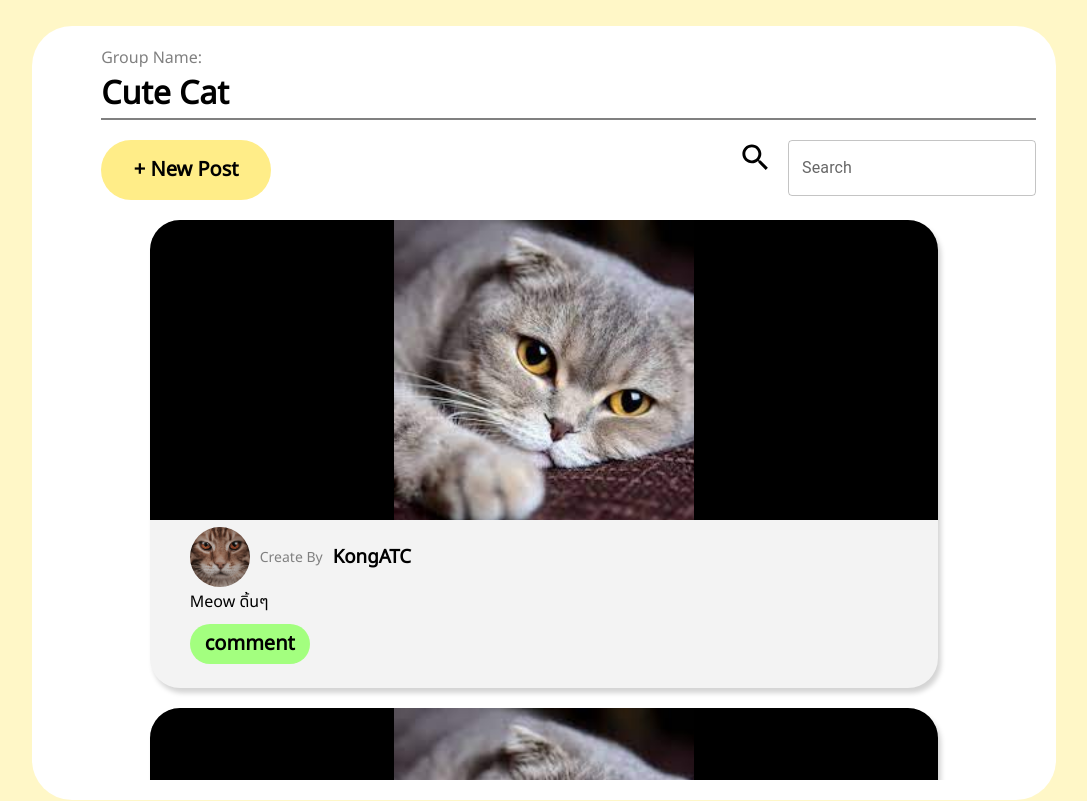
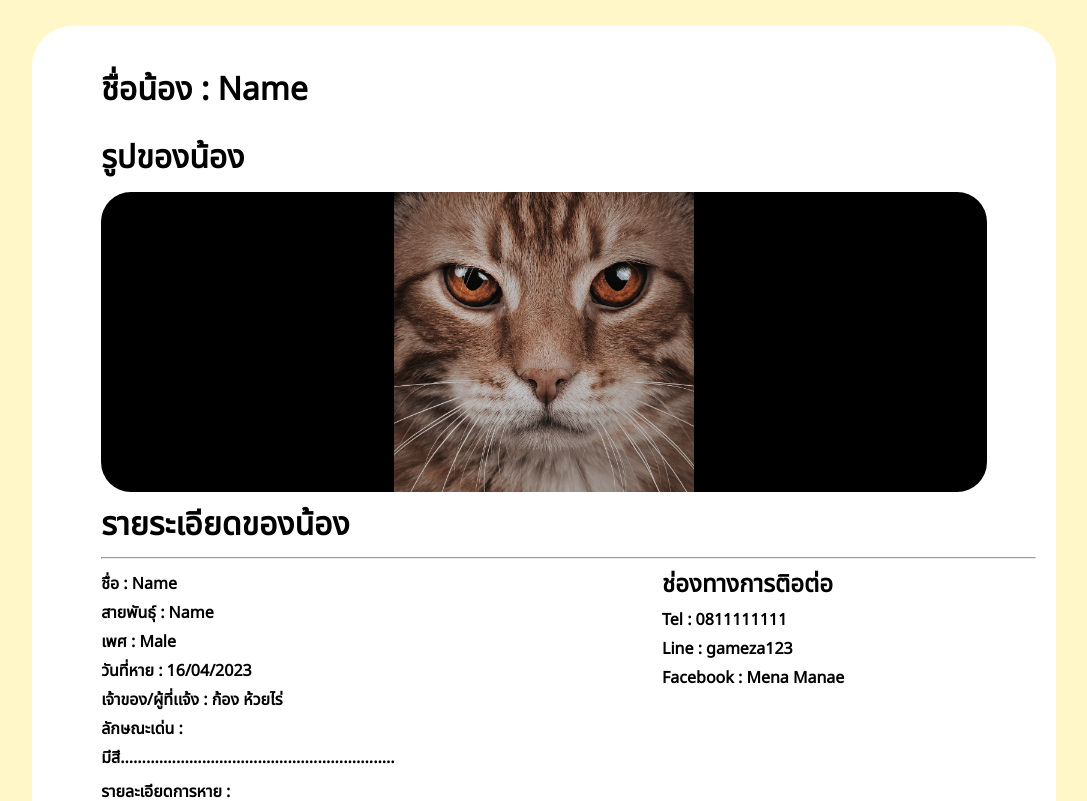
Before and after one commit to Sarawutgame/Mini-project-findmypet, a React (Create React App) app: page / in a window 1280 px wide. Shown: the top 801 px of the page, without its empty margins (96-1183 px from the left). Built offline with nearby package versions, Linux system fonts and the light colour scheme.

Commit message:
Add page Detail Lost

```diff
--- a/src/index.js
+++ b/src/index.js
@@ -4,14 +4,16 @@ import './index.css';
 // import App from './App';
 import reportWebVitals from './reportWebVitals';
 // import GroupPage from './grouppost/listgroup';
-import Group from './grouppost/grouppage';
+// import Group from './grouppost/grouppage';
+import Lostdetail from './lostpet/lostdetail';
 
 const root = ReactDOM.createRoot(document.getElementById('root'));
 root.render(
   <React.StrictMode>
     {/* <App /> */}
     {/* <GroupPage/> */}
-    <Group/>
+    {/* <Group/> */}
+    <Lostdetail/>
   </React.StrictMode>
 );
 
--- /dev/null
+++ b/src/lostpet/lostdetail.css
@@ -0,0 +1,185 @@
+@import url('https://fonts.googleapis.com/css2?family=Noto+Sans+Thai&display=swap');
+
+*{
+    box-sizing: border-box;
+    font-family: 'Noto Sans Thai', sans-serif;
+}
+
+body{
+    display: flex;
+    background-color: #fff7c7;
+    min-height: 100vh;
+    flex-direction: column;
+}
+.contrainer{
+    width: 80%;
+    margin-left: 10%;
+    margin-right: 10%;
+    margin-top: 2%;
+    background-color: rgb(255, 255, 255);
+    min-height: 90vh;
+    border-radius: 40px;
+    padding: 20px;
+}
+
+.header-name{
+    margin-left: 5%;
+}
+
+.line{
+    height:2px;
+    border-width:0;
+    color:gray;
+    background-color:gray;
+    margin-top: 0;
+    margin-left: 5%;
+}
+
+
+.contrainer-map{
+    width: 90%;
+    height: 400px;
+    background-color: rgb(255, 221, 221);
+    margin-left: 5%;
+}
+
+.header-box{
+    /* background-color: rgb(236, 255, 255); */
+    margin-left: 5%;
+    margin-top: 1%;
+}
+
+.detail-content{
+    margin-left: 5%;
+    /* background-color: azure; */
+}
+
+.contrain-info{
+    display: flex;
+    flex-direction: row;
+}
+
+.contrain-info1{
+    width: 60%;
+}
+.contrain-info2{
+    width: 40%;
+}
+.text-detail{
+    margin-left: 0;
+    margin-top: 5px;
+    margin-right: 5px;
+    margin-bottom: 5px;
+}
+
+.longdetail1{
+    width: 90%;
+    margin-bottom: 10px;
+    word-wrap: break-word;
+    white-space:pre-wrap;
+    font-weight: 600;
+}
+
+.contrain-info3{
+    width: 100%;
+}
+
+.img-contrainer{
+    background-color: black;
+    height: 300px;
+    width: 90%;
+    margin-left: 5%;
+    display: flex;
+    justify-content: center;
+    border-radius: 30px;
+}
+
+.img-detail{
+    object-fit: contain;
+    height: 300px;
+    width: 100%;
+}
+
+.img-header{
+    margin-left: 5%;
+
+}
+.header-img-text{
+    font-size: 32px;
+    margin-top: 10px;
+    margin-bottom: 10px;
+}
+
+.hint-contrainer{
+    background-color: rgb(239, 222, 255);
+    width: 90%;
+    margin-left: 5%;
+    margin-top: 20px;
+}
+
+.hint-box{
+    display: flex;
+    flex-direction: column;
+    overflow-y: scroll;
+    background-color: rgb(255, 255, 255);
+    max-height: 40vh;
+    width: 100%;
+}
+
+
+
+.hint-con{
+    display: flex;
+    flex-direction: column;
+}
+
+.user-hint-con{
+    margin-left: 5%;
+    margin-top: 5px;
+    display: flex;
+    flex-direction: row;
+    align-items: center;
+}
+
+.img-pro-con{
+    width: 50px;
+    height: 50px;
+    object-fit: cover;
+    border-radius: 50%;
+}
+
+.name-hint{
+    margin-left: 10px;
+}
+
+.pro-create{
+    margin-right: 0px;
+    margin-left: 10px;
+    color:gray;
+    font-size: 14px;
+}
+
+.content-hint{
+    width: 90%;
+    max-height:90px;
+    margin-left:5%;
+    margin-bottom: 10px;
+
+    word-wrap: break-word;
+    white-space:pre-wrap;
+}
+
+.button-con2{
+    width: 90%;
+    margin-bottom: 30px;
+    margin-left: 5%;
+}
+
+.button-summit{
+    width: 150px;
+    height: 55px;
+    border-radius: 30px;
+    border-color: #F9F9F9;
+    background-color: #77c054;
+    border: 0px;
+}
--- /dev/null
+++ b/src/lostpet/lostdetail.js
@@ -0,0 +1,106 @@
+import './lostdetail.css'
+import catim from '../photo-1611915387288-fd8d2f5f928b.jpg'
+
+function Hi(){
+  return(console.log('hi'));
+}
+
+function HintItem(props){
+  const {id_hint, create_hint_name, datetime, hint_des} = props
+  console.log(id_hint)
+  return(
+    <div className='hint-con'>
+      <div className='user-hint-con'>
+        <img src={catim} alt='img-pro' className='img-pro-con'/>
+        <h3 className='name-hint'>{create_hint_name}</h3>
+        <p className='pro-create'>{datetime}</p>
+      </div>
+      <div className='content-hint'>
+        {hint_des}
+      </div>
+    </div>
+  );
+}
+
+
+
+function Lostdetail() {
+
+  const hint_mock = [
+    {id_hint:'1', create_hint_name:'GamePoro', datetime:'16/0402023 22.20', hint_des:'อาจจะอยู่ที่เเถวสวน'},
+    {id_hint:'2', create_hint_name:'GamePoro', datetime:'16/0402023 22.20', hint_des:'อาจจะอยู่ที่เเถวสวนหน้าซอย'}]
+
+  return (
+    <div className='contrainer'>
+        <div className='header-name'>
+          <h1 style={{marginTop:'20px', marginBottom:'20px'}}>ชื่อน้อง : Name</h1>
+        </div>
+
+        <div className='img-header'>
+          <h2 className='header-img-text'>รูปของน้อง</h2>
+        </div>
+        <div className='img-contrainer'>
+          <img src={catim} alt='img-show' className='img-detail'/>
+        </div>
+        <div className='detail-box'>
+          <div className='header-box'>
+            <h1 style={{margin:'0px'}}>รายระเอียดของน้อง</h1>
+            <hr/>
+          </div>
+          <div className='detail-content'>
+            <div className='contrain-info'>
+              <div className='contrain-info1'>
+                <h4 className='text-detail'>ชื่อ : Name</h4>
+                <h4 className='text-detail'>สายพันธ์ุ : Name</h4>
+                <h4 className='text-detail'>เพศ : Male</h4>
+                <h4 className='text-detail'>วันที่หาย : 16/04/2023</h4>
+                <h4 className='text-detail'>เจ้าของ/ผู้ที่เเจ้ง : ก้อง ห้วยไร่</h4>
+              </div>
+              <div className='contrain-info2'>
+                <h2 style={{margin:'0px'}}>ช่องทางการติอต่อ</h2>
+                <h4 className='text-detail'>Tel : 0811111111</h4>
+                <h4 className='text-detail'>Line : gameza123</h4>
+                <h4 className='text-detail'>Facebook : Mena Manae</h4>
+              </div>
+            </div>
+            <div className='contrain-info3'>
+              <div className='longdetail1'>
+                <h4 style={{margin:'0px', marginBottom:'5px'}}>ลักษณะเด่น :</h4>
+                มีสี................................................................
+              </div>
+              <div className='longdetail1'>
+                <h4 style={{margin:'0px', marginBottom:'5px'}}>รายละเอียดการหาย : </h4>
+                หายจากบ้านออกไปตอนประมาน 4 โมง
+              </div>
+            </div>
+          </div>
+        </div>
+        <div className='contrainer-map'>
+          <h1 style={{margin:'0'}}>ไว้ใส่เเผนที่นะ</h1>
+        </div>
+        <div className='hint-contrainer'>
+          <h2 style={{margin:'0px'}}>เบาะเเสช่วยหาน้อง</h2>
+          <hr/>
+        </div>
+        <div className='hint-box'>
+          {hint_mock.map((el_item) =>{
+            return <HintItem {...el_item} key={el_item.id_hint}/>
+          })}
+        </div>
+        <form>
+          <div style={{marginBottom:'2%', marginLeft:'5%'}}>
+            <h3 style={{margin:'0', marginLeft:'2%'}}>เเจ้งเบาะเเสช่วยหาน้อง</h3>
+            <textarea placeholder="Ex. เห็นน้องอยู่เเนวหน้าซอย" rows={3} style={{width:'90%', borderRadius:'20px',padding:'2%'}}/>
+          </div>
+        </form>
+        <div className='button-con2'>
+          <button className='button-summit' onClick={Hi}>
+          <h2 style={{margin: 0, fontWeight:300, color:'white'}}>เเจ้ง</h2>
+          </button>
+        </div>
+    </div>
+
+  );
+}
+
+export default Lostdetail;
```
